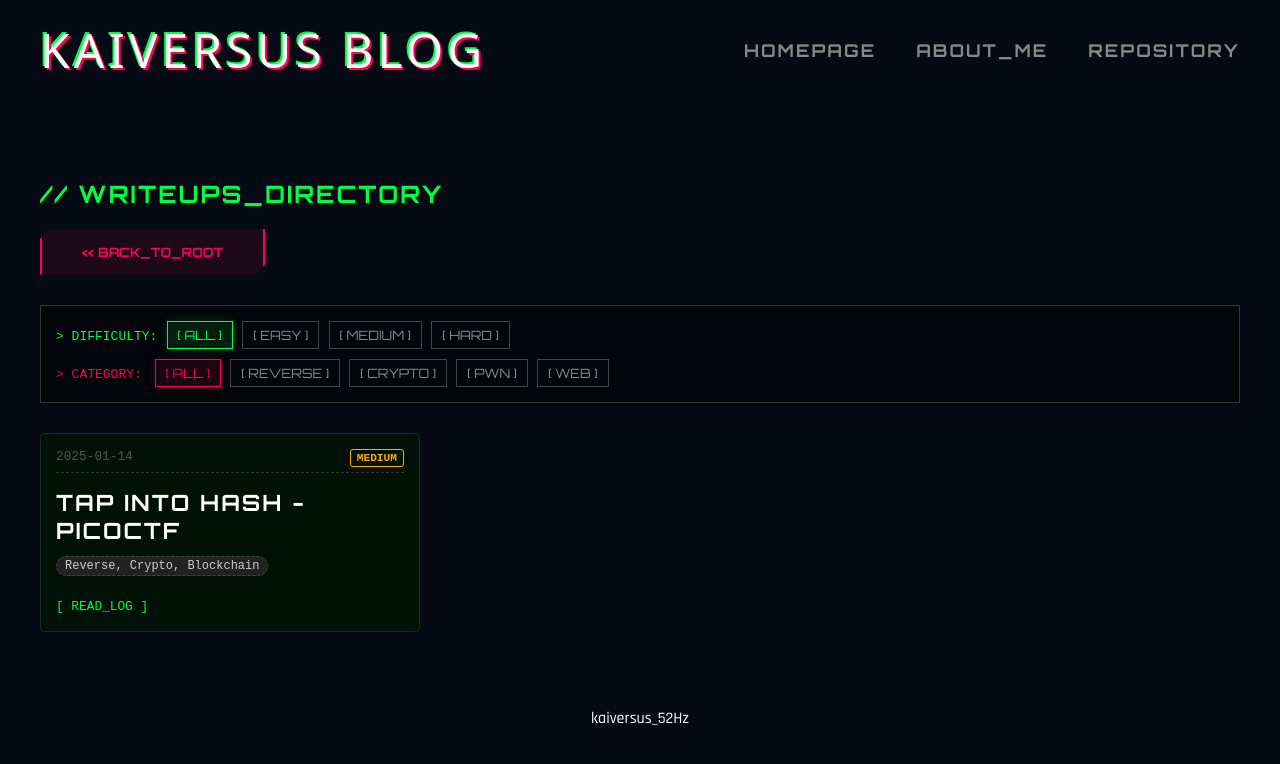
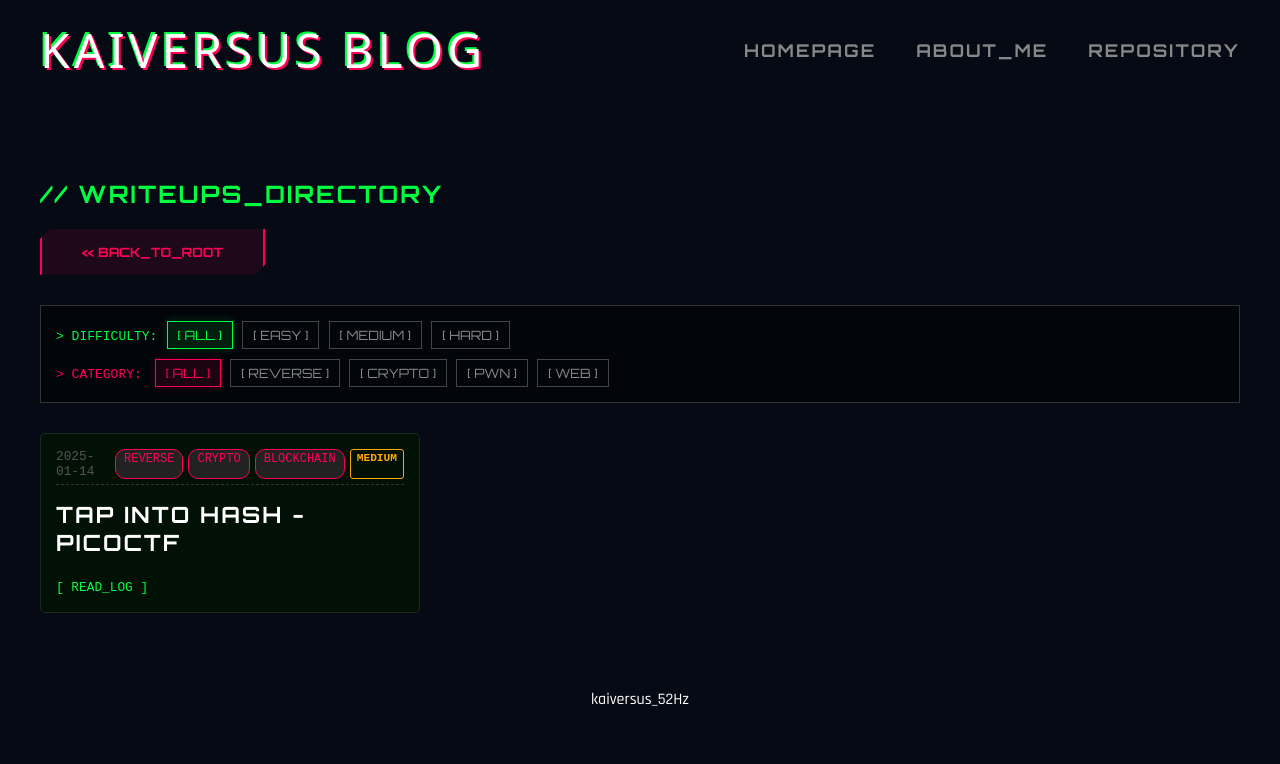
Before and after one commit to kaiversus/kaiversus.github.io, a Jekyll site: the page built from pages/writeups.md, in a window 1280 px wide. Shown: the top 764 px of the page. Built offline with Jekyll 4.4.1, drawn with Linux system fonts in a browser that asks for light colours; some web fonts are replaced.

Commit message:
Update writeups.md

```diff
--- a/pages/writeups.md
+++ b/pages/writeups.md
@@ -28,21 +28,22 @@ permalink: /writeups/
     <div class="card-grid" style="margin-top: 30px;">
         {% for post in site.writeups reversed %}
         <article class="log-card filter-item" data-diff="{{ post.difficulty | default: 'Unrated' }}" data-cat="{{ post.category | default: 'Misc' }}">
+
             <div class="log-header">
                 <span>{{ post.date | date: "%Y-%m-%d" }}</span>
-                {% if post.difficulty %}
-                <span class="tag-diff {{ post.difficulty }}">{{ post.difficulty | upcase }}</span>
-                {% endif %}
+                <div style="display: flex; gap: 5px;">
+                    {% assign cat_list = post.category | split: ', ' %}
+                    {% for cat in cat_list %}
+                        <span class="tag-cat" style="border: 1px solid var(--accent); color: var(--accent);">{{ cat | upcase }}</span>
+                    {% endfor %}
+
+                    {% if post.difficulty %}
+                    <span class="tag-diff {{ post.difficulty }}">{{ post.difficulty | upcase }}</span>
+                    {% endif %}
+                </div>
             </div>
 
             <h3 class="log-title">{{ post.title }}</h3>
-
-            <div style="margin-bottom: 10px;">
-                {% if post.category %}
-                <span class="tag-cat">{{ post.category }}</span>
-                {% endif %}
-            </div>
-
             <p class="log-desc">{{ post.description }}</p>
             <a href="{{ post.url }}" class="cmd-btn">[ READ_LOG ]</a>
         </article>
```
Also changed, not shown: other parts of pages/writeups.md (+6 -10 lines).
